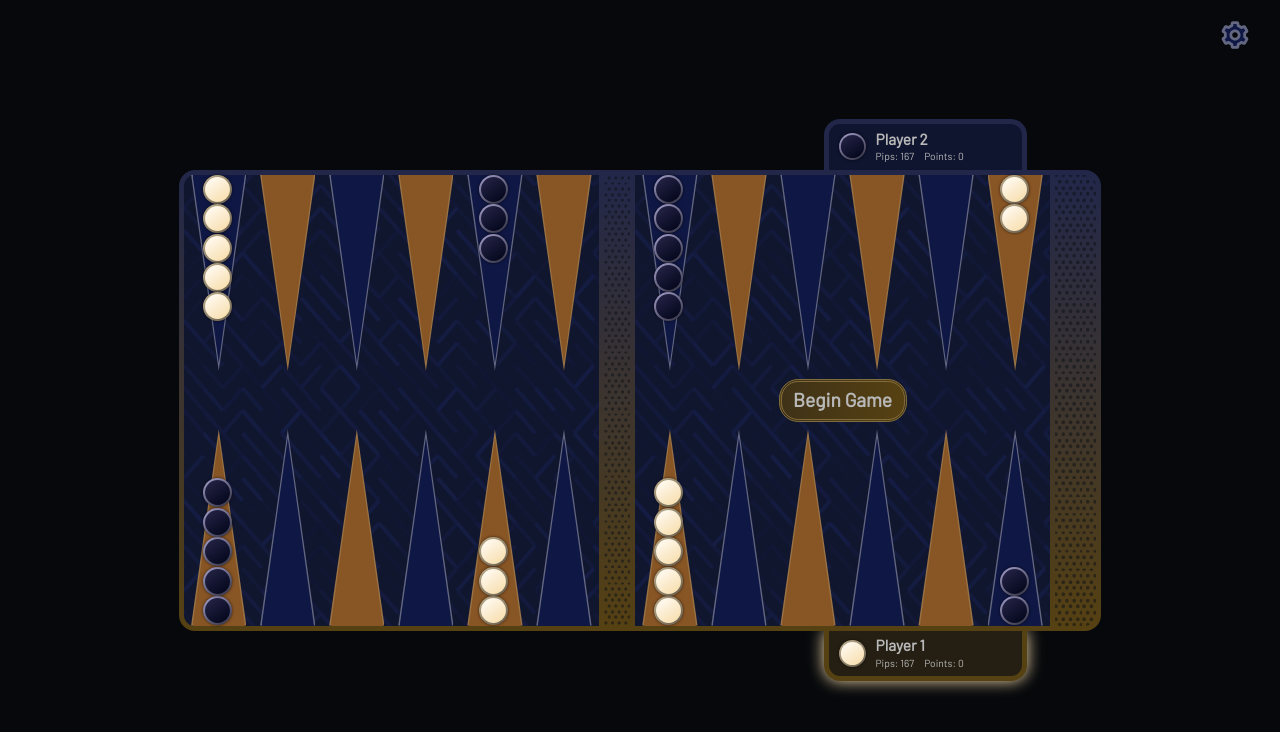
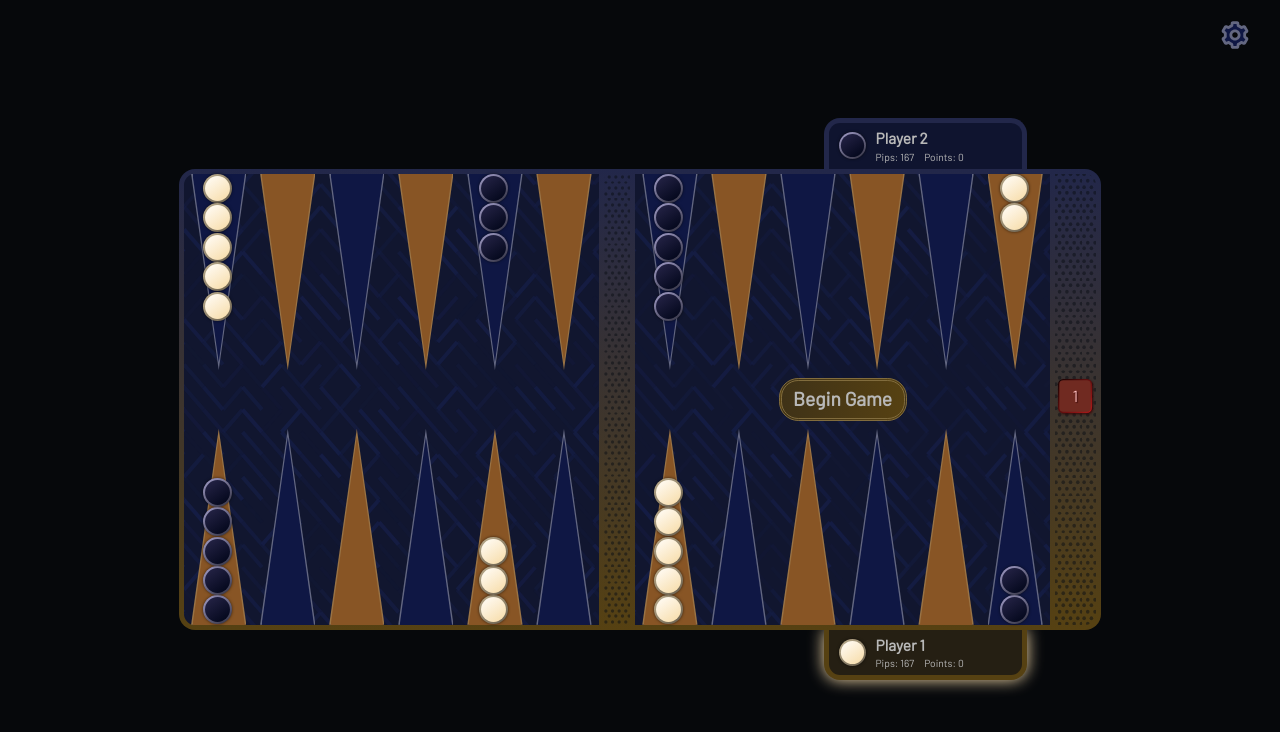
Before and after one commit to sam-swarr/backgammon, a React (Create React App) app: page /local in a window 1280 px wide. Shown: the top 732 px of the page. Built offline with nearby package versions, Linux system fonts and the light colour scheme.

Commit message:
add ui for doubling cube

```diff
--- a/src/App.css
+++ b/src/App.css
@@ -221,12 +221,24 @@
 .Player-name-and-score-wrapper {
   display: flex;
   flex-direction: column;
+  width: 52%;
 }
 
 .Player-name-wrapper {
   font-size: 2vh;
   font-weight: bold;
   height: 40%;
+}
+
+.Player-card-doubling-cube-wrapper {
+  align-content: center;
+  width: 24%;
+}
+
+.Player-card-doubling-cube-wrapper .Doubling-cube {
+  height: 60%;
+  margin-left: 20%;
+  width: 60%;
 }
 
 @media screen and (orientation: landscape) {
@@ -556,7 +568,7 @@
   align-items: center;
   display: flex;
   flex-direction: column;
-  height: 47.5%;
+  height: 45.5%;
 }
 
 .Player-one-home-checkers .Checker.white {
@@ -592,7 +604,7 @@
 }
 
 .Game-board-home-spacer {
-  height: 5%;
+  height: 9%;
 }
 
 .Player-one-home-checkers .Checker, .Player-two-home-checkers .Checker {
@@ -1017,3 +1029,22 @@
 .Die-pip.nine {
   grid-area: 3/3;
 }
+
+.Doubling-cube {
+  align-content: center;
+  background-image: url(doubling-cube.svg);
+  background-repeat: no-repeat;
+  filter: drop-shadow(1px 1px 1px rgb(58, 7, 7));
+  height: 85%;
+  margin-left: 7.5%;
+  width: 85%;
+}
+
+.Doubling-cube-value-wrapper {
+  align-content: center;
+  color: #FABBBB;
+  height: 100%;
+  text-align: center;
+  text-shadow: 1px 1px 1px rgb(58, 7, 7);
+  width: 100%;
+}
--- /dev/null
+++ b/src/DoublingCube.tsx
@@ -0,0 +1,15 @@
+import { useAppSelector } from "./store/hooks";
+
+const DoublingCube = () => {
+  const [doublingCubeData] = useAppSelector((state) => [state.doublingCube]);
+
+  return (
+    <div className={"Doubling-cube"}>
+      <div className={"Doubling-cube-value-wrapper"}>
+        {doublingCubeData.gameStakes}
+      </div>
+    </div>
+  );
+};
+
+export default DoublingCube;
--- a/src/Home.tsx
+++ b/src/Home.tsx
@@ -4,6 +4,8 @@ import cx from "classnames";
 import Checker, { CheckerStatus } from "./Checker";
 import { Color, MovementDirection, Player, PointState } from "./Types";
 import { Animation } from "./Animations";
+import { useAppSelector } from "./store/hooks";
+import DoublingCube from "./DoublingCube";
 
 type HomeProps = {
   homeState: PointState;
@@ -32,6 +34,8 @@ const Home: FunctionComponent<HomeProps> = ({
   playerMovementDirection,
   playerPerspective,
 }: HomeProps) => {
+  const [doublingCubeData] = useAppSelector((state) => [state.doublingCube]);
+
   const playerOneCheckers = [];
   for (let i = 0; i < homeState[Player.One]; i++) {
     let anim = currAnimations.find((a) => {
@@ -74,6 +78,11 @@ const Home: FunctionComponent<HomeProps> = ({
     );
   }
 
+  let doublingCube = null;
+  if (doublingCubeData.owner === null) {
+    doublingCube = <DoublingCube />;
+  }
+
   return (
     <div
       className={cx("Game-board-home", {
@@ -94,7 +103,7 @@ const Home: FunctionComponent<HomeProps> = ({
       >
         {playerTwoCheckers}
       </div>
-      <div className="Game-board-home-spacer" />
+      <div className="Game-board-home-spacer">{doublingCube}</div>
       <div
         className={cx("Player-one-home-checkers", {
           highlighted: isHighlighted && currentPlayer === Player.One,
--- a/src/PlayerCard.tsx
+++ b/src/PlayerCard.tsx
@@ -5,6 +5,7 @@ import Checker, { CheckerStatus } from "./Checker";
 import { Color, MovementDirection, Player } from "./Types";
 import { useAppSelector } from "./store/hooks";
 import { pipCount } from "./store/gameBoardSlice";
+import DoublingCube from "./DoublingCube";
 
 export enum PlayerCardSide {
   Top = "TOP",
@@ -20,16 +21,20 @@ const PlayerCard: FunctionComponent<PlayerCardProps> = ({
   side,
   playerPerspective,
 }: PlayerCardProps) => {
-  const [gameBoardState, settings, currentPlayer] = useAppSelector((state) => [
-    state.gameBoard,
-    state.settings,
-    state.currentPlayer,
-  ]);
+  const [gameBoardState, settings, currentPlayer, doublingCubeData] =
+    useAppSelector((state) => [
+      state.gameBoard,
+      state.settings,
+      state.currentPlayer,
+      state.doublingCube,
+    ]);
   let actions = useContext(ActionsContext);
 
   let playerOneColor = settings.playerOneColor;
   let playerTwoColor =
     playerOneColor === Color.White ? Color.Black : Color.White;
+
+  let doublingCube = null;
 
   let playerName = "";
   let pips = 167;
@@ -42,6 +47,9 @@ const PlayerCard: FunctionComponent<PlayerCardProps> = ({
     }
     pips = pipCount(gameBoardState, Player.One);
     color = playerPerspective === Player.One ? playerOneColor : playerTwoColor;
+    if (doublingCubeData.owner === playerPerspective) {
+      doublingCube = <DoublingCube />;
+    }
   } else {
     if (actions instanceof LocalGameActions) {
       playerName = playerPerspective === Player.One ? "Player 2" : "Player 1";
@@ -50,6 +58,12 @@ const PlayerCard: FunctionComponent<PlayerCardProps> = ({
     }
     pips = pipCount(gameBoardState, Player.Two);
     color = playerPerspective === Player.Two ? playerOneColor : playerTwoColor;
+    if (
+      doublingCubeData.owner !== null &&
+      doublingCubeData.owner !== playerPerspective
+    ) {
+      doublingCube = <DoublingCube />;
+    }
   }
 
   let playerScore = 0;
@@ -87,6 +101,7 @@ const PlayerCard: FunctionComponent<PlayerCardProps> = ({
           </div>
         </div>
       </div>
+      <div className={"Player-card-doubling-cube-wrapper"}>{doublingCube}</div>
     </div>
   );
 };
```
Also changed, not shown: src/doubling-cube.svg (added).
